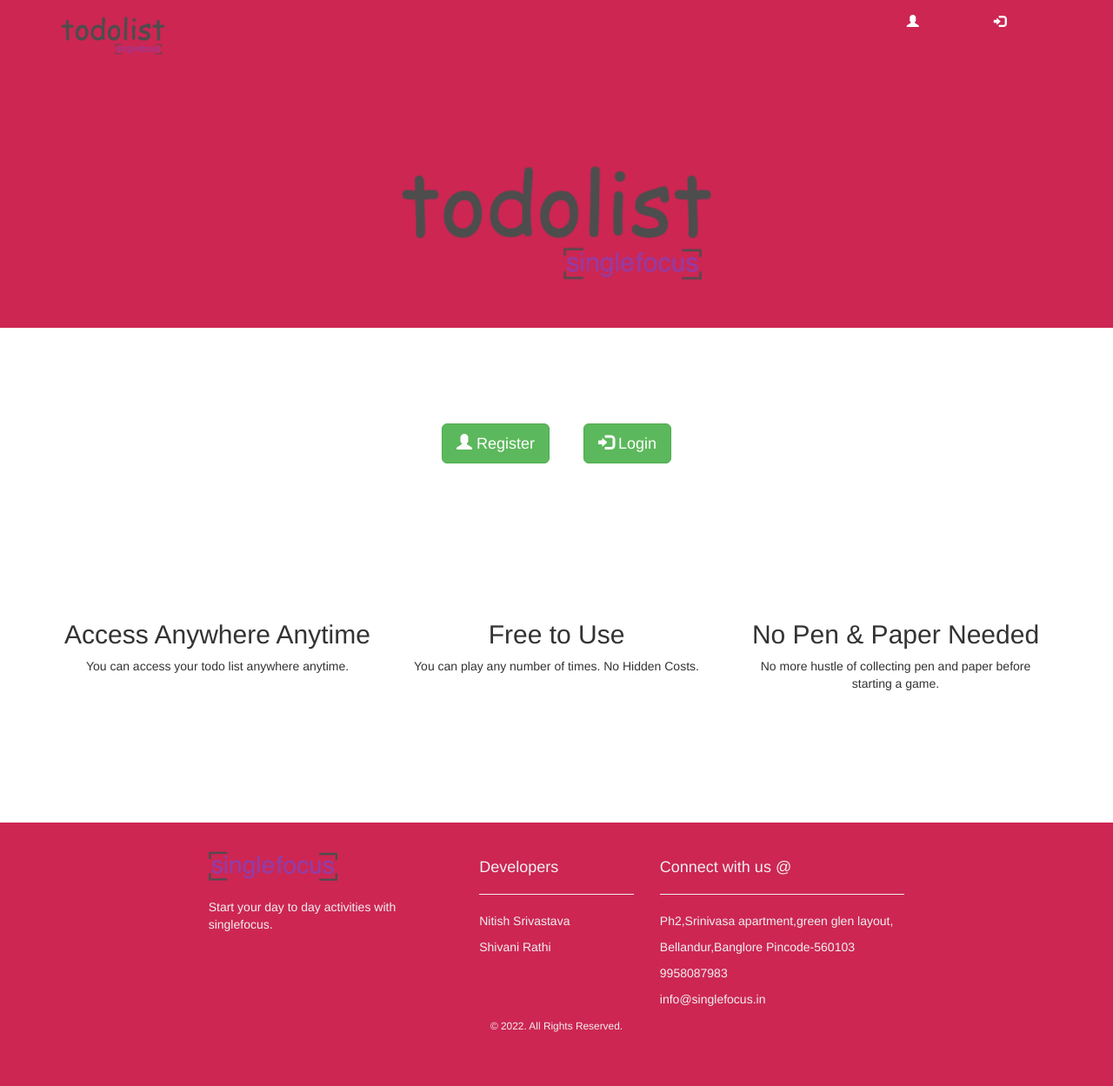
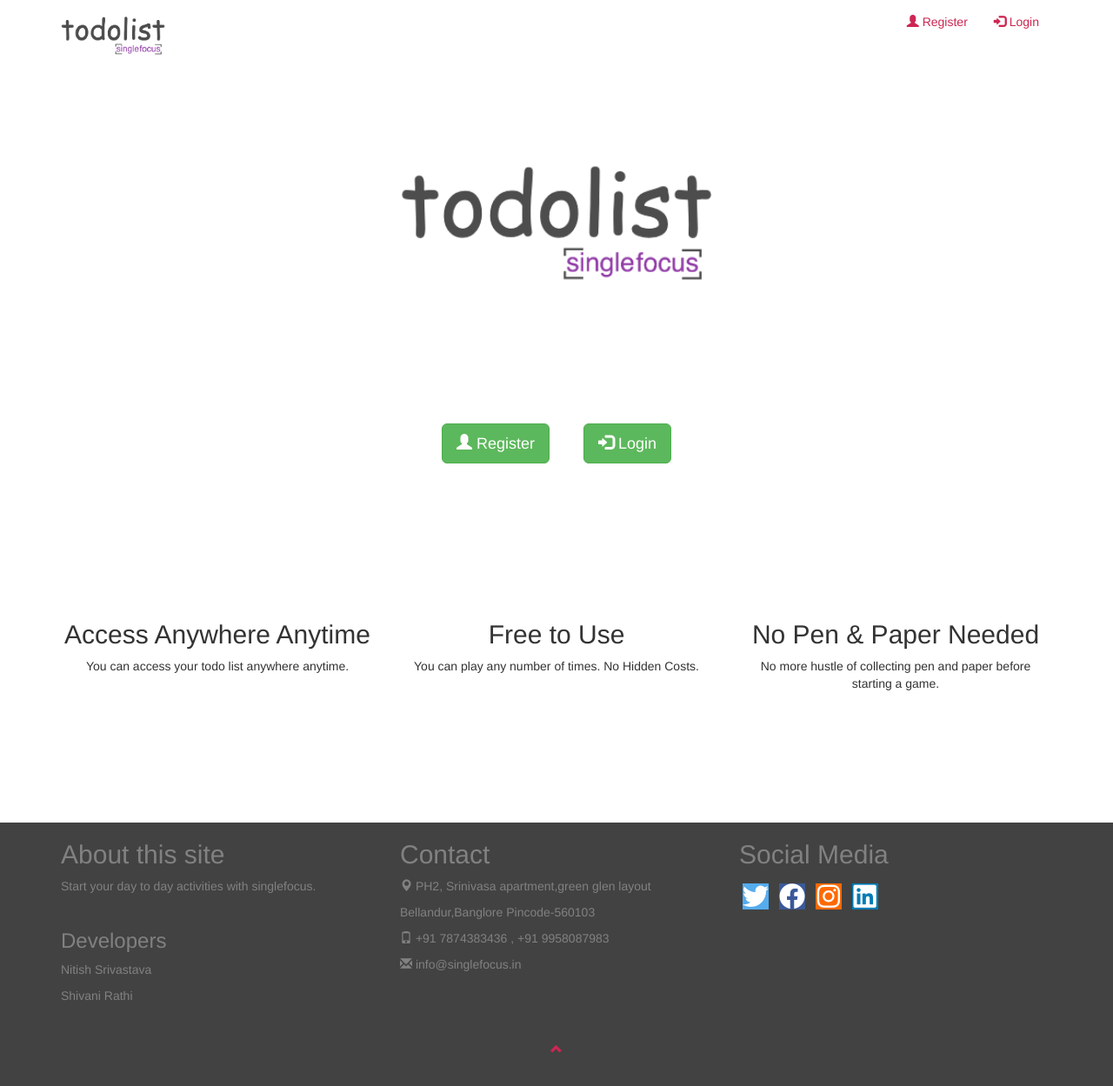
Before and after one commit to Shivanirathi8494/TodoList, a Flask app: page / in a window 1280 px wide. Shown: the whole page at 87% size. Before the commit the page ends 1187 px from the top, so only its background shows below. Run offline with Flask 2, Linux system fonts and the light colour scheme; some libraries are stand-ins or nearby versions.

Commit message:
Add files via upload
Template changes

```diff
--- a/templates/home.html
+++ b/templates/home.html
@@ -6,13 +6,14 @@
   <meta name="viewport" content="width=device-width, initial-scale=1">
   <link rel="stylesheet" href="https://maxcdn.bootstrapcdn.com/bootstrap/3.4.1/css/bootstrap.min.css">
   <link href="{{ url_for('static', filename='todoListApp.css') }}" type="text/css" rel="stylesheet" media="screen,projection"/>
+  <link rel="stylesheet" href="https://cdnjs.cloudflare.com/ajax/libs/font-awesome/6.1.2/css/all.min.css">
   <script src="https://ajax.googleapis.com/ajax/libs/jquery/3.6.0/jquery.min.js"></script>
   <script src="https://maxcdn.bootstrapcdn.com/bootstrap/3.4.1/js/bootstrap.min.js"></script>
 </head>
-<body>
+<body id="mypage">
 <!-- <div class="container"> -->
 
-<div class="custom-bg">
+<div class="white-bg">
   <nav class="navbar navbar-inverse custom-bg">
   <div class="container">
     <div class="navbar-header">
@@ -27,20 +28,19 @@
     </div>
     <div class="collapse navbar-collapse" id="myNavbar">
     <ul class="nav navbar-nav navbar-right">
-      <li><a href="/register" class="primary-color"><span class="glyphicon glyphicon-user primary-color"></span> Register</a></li>
-      <li><a href="/login" class="primary-color"><span class="glyphicon glyphicon-log-in primary-color"></span> Login</a></li>
+      <li><a href="/register"><span class="glyphicon glyphicon-user"></span> Register</a></li>
+      <li><a href="/login"><span class="glyphicon glyphicon-log-in"></span> Login</a></li>
     </ul>
   </div>
   </div>
 </nav>
-
 <div class="jumbotron text-center" >
   <img class="img-responsive center-block" src="{{ url_for('static', filename='images/todologo.png') }}" width="360" height="360" alt="singlefocus">
 </div>
 </div>
 
 <!-- <div class="container"> -->
-  <div class="row white-bg">
+  <div class="row">
     <div class="col-sm-4">
     </div>
 
@@ -53,7 +53,7 @@
   </div>
 <br><br><br><br><br>
 <div class="container">
-  <div class="row white-bg text-center">
+  <div class="row text-center">
     <div class="col-sm-4">
       <h2 class="center">Access Anywhere Anytime</h2>
       <p class="light">You can access your todo list anywhere anytime.</p>
@@ -71,7 +71,42 @@
 </div>
 <br><br><br><br><br><br><br>
 
-<footer>
+<div id="contact" class="bg-grey-dark">
+  <div class="container">
+  <div class="row">
+      <div class="col-lg-4 col-xs-12 light-grey">
+        <h2>About this site</h2>
+        <p>Start your day to day activities with singlefocus.
+        <br><br>
+        <h3>Developers</h3>
+        <p>Nitish Srivastava</p>
+        <p>Shivani Rathi</p>
+      </div>
+      <div class="col-lg-4 col-xs-12 light-grey">
+        <h2>Contact</h2>
+        <p><span class="glyphicon glyphicon-map-marker"></span> PH2, Srinivasa apartment,green glen layout</p>
+        <p>Bellandur,Banglore Pincode-560103</p>
+        <p><span class="glyphicon glyphicon-phone"></span> +91 7874383436 , +91 9958087983</p>
+        <p><span class="glyphicon glyphicon-envelope"></span> info@singlefocus.in</p>
+      </div>
+      <div class="col-lg-4 col-xs-12 light-grey">
+        <h2>Social Media</h2>
+        <a href="https://twitter.com/singlefocus_in" target="_blank" class="fab fa-twitter "></a>
+        <a href="https://www.facebook.com/profile.php?id=100084310552800" target="_blank" class="fab fa-facebook "></a>
+        <a href="https://www.instagram.com/singlefocus.in/" target="_blank" class="fab fa-instagram "></a>
+        <a href="https://www.linkedin.com/in/singlefocus-productivity-b87901248" target="_blank" class="fab fa-linkedin"></a>
+      </div>
+  </div>
+</div>
+</div>
+
+<footer class="text-center bg-grey-dark">
+  <a href="#mypage" title="To Top">
+    <span class="glyphicon glyphicon-chevron-up custom-color"></span>
+  </a>
+</footer>
+
+<!-- <footer>
   <div class="row">
     <div class="col-lg-2">
     </div>
@@ -100,7 +135,7 @@
     <div class="col copyright text-center">
     <p class=""><small class="text-white-50">© 2022. All Rights Reserved.</small></p>
   </div>
-</footer>
+</footer> -->
 
 </body>
 </html>
```
Also changed, not shown: templates/Todolist.html (+15 -11 lines), templates/login.html (+5 -5 lines), templates/userregistration.html (+8 -8 lines).
